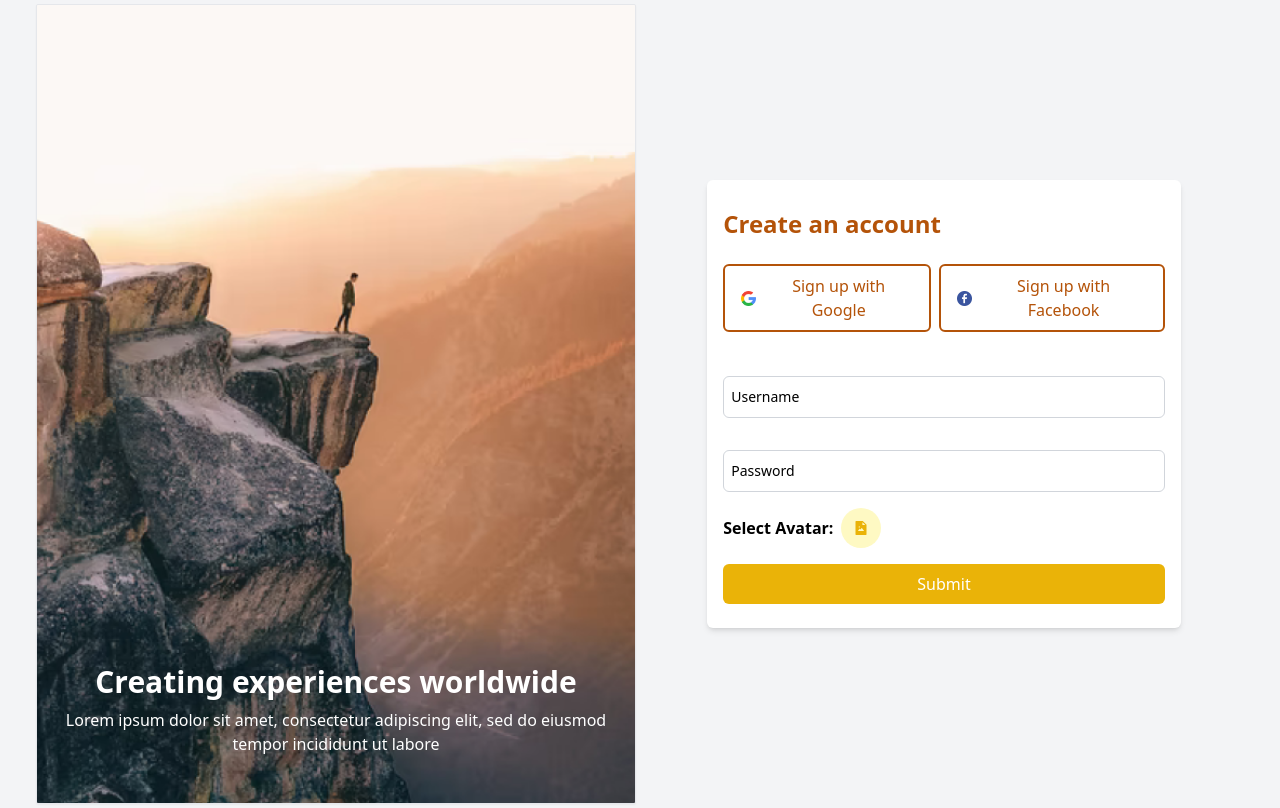
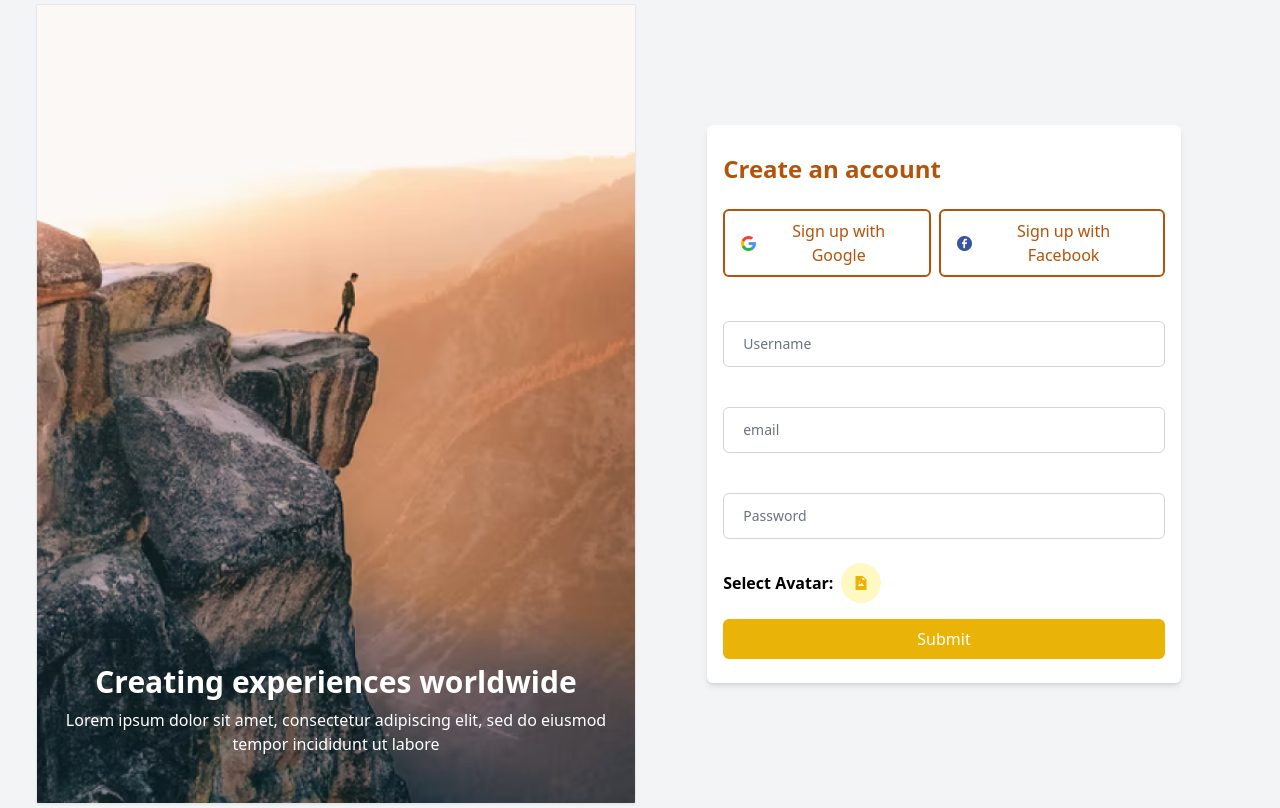
Before and after one commit to Nwachukwu-Uzor/film-book-ui, a Next.js app: page /register in a window 1280 px wide. Built offline with nearby package versions, Linux system fonts and the light colour scheme; no server answers.

Commit message:
adds floating text input to register page, registeration success screen and integrates with registration api

```diff
--- a/package.json
+++ b/package.json
@@ -12,15 +12,18 @@
     "@types/node": "18.15.11",
     "@types/react": "18.0.33",
     "@types/react-dom": "18.0.11",
+    "axios": "^1.3.5",
     "formik": "^2.2.9",
     "next": "13.2.4",
     "react": "18.2.0",
     "react-dom": "18.2.0",
     "react-icons": "^4.8.0",
+    "sweetalert2": "^11.7.3",
     "typescript": "5.0.3",
     "yup": "^1.0.2"
   },
   "devDependencies": {
+    "@tailwindcss/forms": "^0.5.3",
     "autoprefixer": "^10.4.14",
     "postcss": "^8.4.21",
     "tailwindcss": "^3.3.1"
--- a/src/components/TextInput.tsx
+++ b/src/components/TextInput.tsx
@@ -3,14 +3,14 @@ import React, { ChangeEvent, FC } from "react";
 
 interface Props {
   value: string;
-  handleChange: (event: ChangeEvent) => void;
+  handleChange: (event: ChangeEvent<HTMLInputElement>) => void;
   isError: boolean;
   touched: boolean;
   label: string;
   name: string;
   id?: string;
   error: string;
-  type?: string
+  type?: string;
 }
 
 export const TextInput: FC<Props> = ({
@@ -22,21 +22,22 @@ export const TextInput: FC<Props> = ({
   name,
   id,
   error,
-  type="text"
+  type = "text",
 }) => (
-  <div>
-    <div className="relative mt-6">
-      <input
+  // <div>
+  <div className="relative mt-6">
+    {/* <input
         type={type}
-        className="peer w-full border placeholder:text-transparent px-2 py-2 rounded-md focus:border-amber-600 focus:border-2 border-gray-300 focus:outline-none"
+        className="peer w-full relative border px-2 py-2 rounded-md focus:border-amber-600 focus:border-2 border-gray-300 focus:outline-none"
         name={name}
         id={id}
         value={value}
+        placeholder=""
         onChange={handleChange}
       />
       <label
         htmlFor={name}
-        className="absolute text-sm left-0 ml-1 px-1 top-[50%] -translate-y-[50%] peer-focus:top-0 bg-transparent peer-focus:bg-white duration-100 ease-linear peer-placeholder-shown:translate-y-0 peer-placeholder-shown:text-base peer-placeholder-shown:text-gray-500 peer-focus:ml-1 peer-focus:-translate-y-[50%] peer-focus:px-1 peer-focus:text-sm"
+        className={`absolute text-sm left-0 ml-1 px-1 top-[50%] -translate-y-[50%] peer-focus:top-0 bg-transparent peer-focus:bg-white duration-100 ease-linear peer-placeholder-shown:translate-y-0 peer-placeholder-shown:text-base peer-focus:text-black peer-placeholder-shown:text-gray-500 peer-focus:ml-1 peer-focus:-translate-y-[50%] peer-focus:px-1 peer-focus:text-sm`}
       >
         {label}
       </label>
@@ -44,5 +45,26 @@ export const TextInput: FC<Props> = ({
     {touched && isError ? (
       <p className="my-1 text-sm text-red-700">{error}</p>
     ) : null}
+  </div> */}
+    <div className="relative">
+      <input
+        id={id}
+        className={`block rounded-md py-3 px-2 text-sm text-gray-900 bg-transparent border-1 border-gray-300 appearance-none dark:text-white dark:border-gray-600 dark:focus:border-yellow-400 focus:outline-none focus:ring-yellow-400 focus:border-yellow-400 peer w-full`}
+        placeholder=" "
+        value={value}
+        onChange={handleChange}
+        // disabled={disabled}
+        type={type}
+        name={name}
+        autoComplete="off"
+      />
+      <label
+        htmlFor={id}
+        className="absolute text-sm text-gray-500 dark:text-gray-400 duration-300 transform -translate-y-4 scale-75 top-2 z-10 origin-[0] bg-white dark:bg-gray-900 px-2 peer-focus:px-2 peer-focus:text-yellow-600 peer-focus:dark:text-yellow-500 peer-placeholder-shown:scale-100 peer-placeholder-shown:-translate-y-1/2 peer-placeholder-shown:top-1/2 peer-focus:top-2 peer-focus:scale-75 peer-focus:-translate-y-4 left-3"
+      >
+        {label}
+      </label>
+      <p className="text-red-500 my-2 text-sm">{touched && error}</p>
+    </div>
   </div>
 );
--- /dev/null
+++ b/src/pages/register/confirm.tsx
@@ -0,0 +1,7 @@
+import React from "react";
+
+const Confirm = () => {
+  return <div>confirm</div>;
+};
+
+export default Confirm;
--- a/src/pages/register.tsx
+++ b/src/pages/register/index.tsx
@@ -1,4 +1,8 @@
-import React, { useState, ChangeEvent, useEffect } from "react";
+import { GetStaticProps } from "next";
+import { useRouter } from "next/router";
+import React, { useState, ChangeEvent, useEffect, FC } from "react";
+import Swal from "sweetalert2";
+import axios from "axios";
 import { useFormik } from "formik";
 import * as Yup from "yup";
 import Image from "next/image";
@@ -8,36 +12,47 @@ import { environment, backendBaseUrl } from "@/config/";
 import { Button, TextInput } from "@/components";
 import { SocialSigninButton } from "@/components/SocialSigninButton";
 
+interface Props {
+  baseUrl: string;
+}
+
+interface UserRegisterationResponse {
+  data: {
+    message: string;
+  };
+}
+
 const initialFieldValues = {
   username: "",
   password: "",
+  email: "",
 };
 
 const validationSchema = Yup.object().shape({
   username: Yup.string()
     .required("Username is required")
     .min(5, "Username should be at least 5 characters"),
+  email: Yup.string()
+    .required("Email is required")
+    .email("Please provide a valid email address"),
   password: Yup.string()
     .required("Password is required")
     .min(5, "Password should be at least 5 characters"),
 });
 
-const Register = () => {
+const Register: FC<Props> = ({ baseUrl }) => {
+  const router = useRouter();
+
   const [avatar, setAvatar] = useState<File | null | undefined>(null);
   const [preview, setPreview] = useState<string | null | undefined>(null);
-  const { values, handleSubmit, handleChange, touched, errors } = useFormik({
-    initialValues: initialFieldValues,
-    validationSchema: validationSchema,
-    onSubmit: async (value) => {},
-  });
 
   const handleGoogleSignin = () => {
-    window.open(`${backendBaseUrl}/auth/google`, "_self");
+    window.open(`${baseUrl}/auth/google`, "_self");
   };
 
   const handleFacebookSignin = () => {
-    window.open(`${backendBaseUrl}/auth/facebook`, "_self");
-  }
+    window.open(`${baseUrl}/auth/facebook`, "_self");
+  };
 
   const handleAvatarChange = (event: ChangeEvent<HTMLInputElement>) => {
     const file = event?.target?.files?.[0];
@@ -47,6 +62,48 @@ const Register = () => {
     console.log("here");
     setAvatar(file);
   };
+
+  const { values, handleSubmit, handleChange, touched, errors, isSubmitting } =
+    useFormik({
+      initialValues: initialFieldValues,
+      validationSchema: validationSchema,
+      onSubmit: async (value, { resetForm }) => {
+        if (!avatar) {
+          Swal.fire({
+            title: "Error",
+            text: "Please provide an avatar image",
+          });
+        }
+        try {
+          const formData = new FormData();
+          formData.append("email", value.email);
+          formData.append("password", value.password);
+          formData.append("username", value.username);
+
+          const response = await axios.post<UserRegisterationResponse>(
+            `${baseUrl}/auth/register`,
+            formData
+          );
+          if (response.status === 201) {
+            Swal.fire({
+              title: "Registeration Successful",
+              text: response?.data?.data?.message,
+              didClose: () => {
+                router.push(`/register/success?email=${value?.email}`);
+              },
+            });
+            setAvatar(null);
+            resetForm();
+          }
+        } catch (error: any) {
+          const message = error?.response?.data?.message ?? error?.message;
+          Swal.fire({
+            title: "Error",
+            text: message,
+          });
+        }
+      },
+    });
 
   // create a preview as a side effect, whenever selected file is changed
   useEffect(() => {
@@ -115,6 +172,17 @@ const Register = () => {
                 type="text"
               />
               <TextInput
+                value={values?.email}
+                handleChange={handleChange}
+                touched={Boolean(touched?.email)}
+                isError={Boolean(errors?.email) ?? false}
+                name="email"
+                label="email"
+                error={errors?.email ?? ""}
+                id="email"
+                type="text"
+              />
+              <TextInput
                 value={values?.password}
                 handleChange={handleChange}
                 touched={Boolean(touched?.password)}
@@ -153,7 +221,17 @@ const Register = () => {
                   />
                 ) : null}
               </div>
-              <Button title="Submit" type="submit" />
+              {isSubmitting ? (
+                <p className="">
+                  <svg
+                    className="animate-spin h-5 w-5 mr-3 ..."
+                    viewBox="0 0 24 24"
+                  ></svg>
+                  Submitting
+                </p>
+              ) : (
+                <Button title="Submit" type="submit" />
+              )}
             </form>
           </div>
         </div>
@@ -162,4 +240,17 @@ const Register = () => {
   );
 };
 
+export const getStaticProps: GetStaticProps<Props> = async () => {
+  const baseUrl =
+    process.env.ENVIRONMENT === "Development"
+      ? process.env.SERVER_BASE_URL_DEVELOPEMENT
+      : process.env.SERVER_BASE_URL_PRODUCTION;
+
+  return {
+    props: {
+      baseUrl: baseUrl ?? "",
+    },
+  };
+};
+
 export default Register;
--- /dev/null
+++ b/src/pages/register/success.tsx
@@ -0,0 +1,28 @@
+import React from "react";
+import { MdMarkEmailRead } from "react-icons/md";
+import { useRouter } from "next/router";
+
+const Success = () => {
+  const { query } = useRouter();
+
+  const { email } = query;
+  return (
+    <section className="flex min-h-screen items-center justify-center">
+      <div className="w-[80%] max-w-[500px] py-4 px-2 rounded-md shadow-md border border-gray-200 text-center bg-green-50">
+        <div className="flex justify-center items-center h-[50px] w-[50px] bg-white rounded-full m-auto">
+          <MdMarkEmailRead className="text-xl lg:text-3xl text-green-800" />
+        </div>
+        <h1 className="font-bold text-xl lg:text-2xl">
+          Registering Successful
+        </h1>
+        <p className="my-3">
+          A confirmation mail has been sent{" "}
+          <span className="font-semibold italic">{email}</span>, please click it to
+          confirm your mail.
+        </p>
+      </div>
+    </section>
+  );
+};
+
+export default Success;
--- a/tailwind.config.js
+++ b/tailwind.config.js
@@ -11,5 +11,7 @@ module.exports = {
   theme: {
     extend: {},
   },
-  plugins: [],
+  plugins: [
+    require('@tailwindcss/forms'),
+  ],
 };
```
Also changed, not shown: 2 other files (tests, documents, lock files or other folders).
